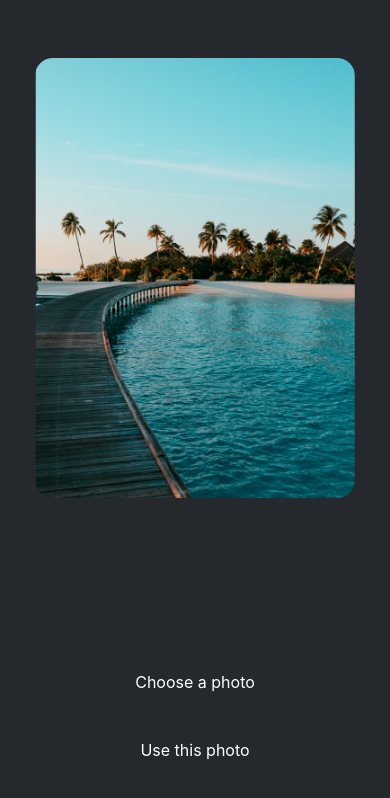
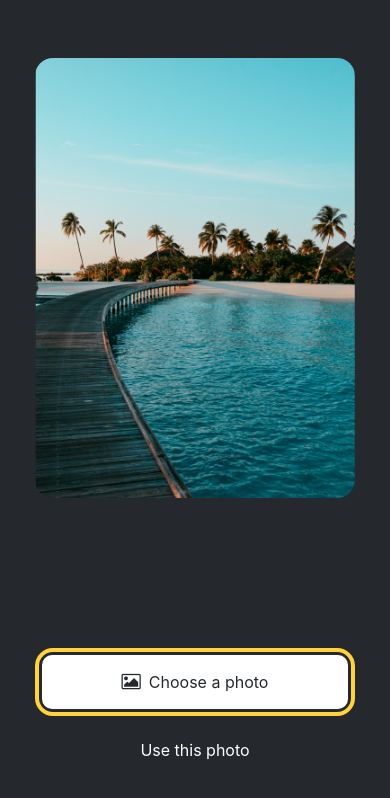
Before and after one commit to seanlunar/FirstApp, a React Native app: screen / in a window 390 px wide. Shown: the top 798 px of the page. Built offline with nearby package versions, Linux system fonts and the light colour scheme.

Commit message:
Invalid DateTime

```diff
--- a/App.js
+++ b/App.js
@@ -12,7 +12,7 @@ export default function App() {
        <ImageViewer placeholderImageSource={PlaceholderImage}/>
       </View>
       <View style={styles.footerContainer}>
-        <Button label="Choose a photo"/>
+        <Button theme="primary" label="Choose a photo"/>
         <Button label="Use this photo"/>
 
 
```
